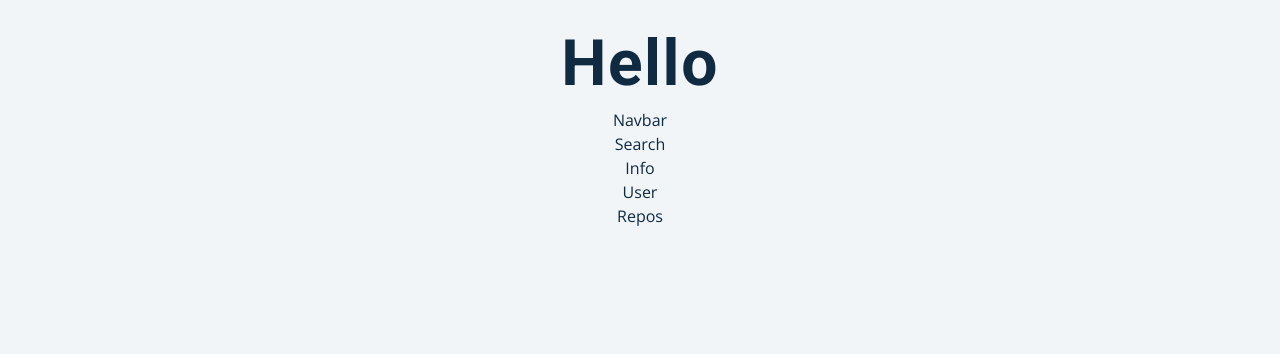
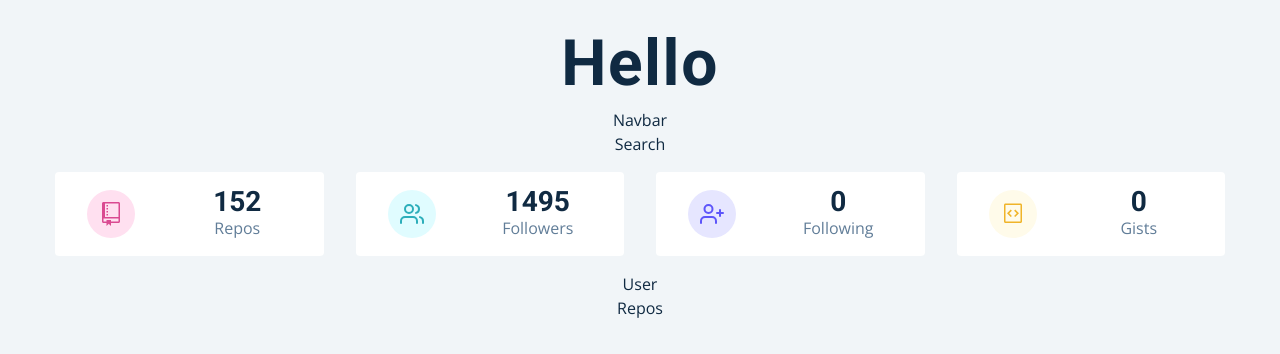
Before and after one commit to shaikat17/github-user-search-react, a React (Vite) app: page / in a window 1280 px wide. Shown: the top 354 px of the page. Built offline with nearby package versions, Linux system fonts and the light colour scheme.

Commit message:
totoal number of repo, follower, following are showing successfully

```diff
--- a/package.json
+++ b/package.json
@@ -15,6 +15,7 @@
     "match-sorter": "^6.3.1",
     "react": "^18.2.0",
     "react-dom": "^18.2.0",
+    "react-icons": "^4.8.0",
     "react-router-dom": "^6.10.0",
     "sort-by": "^1.2.0",
     "styled-components": "^5.3.10"
--- a/src/components/Info.jsx
+++ b/src/components/Info.jsx
@@ -1,13 +1,116 @@
-import { useContext } from "react"
-import { GithubContext } from "../context/context"
-
+import { useContext } from "react";
+import styled from "styled-components";
+import { GithubContext } from "../context/context";
+import { GoRepo, GoGist } from 'react-icons/go'
+import { FiUsers, FiUserPlus } from 'react-icons/fi'
 
 const Info = () => {
-  const data = useContext(GithubContext)
-  console.log(data)
+  const { githubUser } = useContext(GithubContext); // destructuring user data
+  const { public_repos, followers, following, public_gists } = githubUser;
+
+  // console.log(data);
+  const items = [
+    {
+      id: 1,
+      icon: <GoRepo className='icon' />,
+      label: 'repos',
+      value: public_repos,
+      color: 'pink',
+    },
+    {
+      id: 2,
+      icon: <FiUsers className='icon' />,
+      label: 'followers',
+      value: followers,
+      color: 'green',
+    },
+    {
+      id: 3,
+      icon: <FiUserPlus className='icon' />,
+      label: 'following',
+      value: following,
+      color: 'purple',
+    },
+    {
+      id: 4,
+      icon: <GoGist className='icon' />,
+      label: 'gists',
+      value: public_gists,
+      color: 'yellow',
+    },
+  ];
+
+  return <section className="section">
+    <Wrapper className="section-center">
+  {items.map(item => {
+    return <Item {...item} key={item.id} />
+  })}
+    </Wrapper>
+  </section>
+};
+
+const Item = ({ icon, label, value, color }) => {
   return (
-    <div>Info</div>
-  )
-}
+    <article className='item'>
+      <span className={color}>{icon}</span>
+      <div>
+        <h3>{value}</h3>
+        <p>{label}</p>
+      </div>
+    </article>
+  );
+};
 
-export default Info
+const Wrapper = styled.section`
+  display: grid;
+  grid-template-columns: repeat(auto-fill, minmax(200px, 1fr));
+  gap: 1rem 2rem;
+  @media (min-width: 640px) {
+    grid-template-columns: repeat(auto-fill, minmax(260px, 1fr));
+  }
+  .item {
+    border-radius: var(--radius);
+    padding: 1rem 2rem;
+    background: var(--clr-white);
+    display: grid;
+    grid-template-columns: auto 1fr;
+    column-gap: 3rem;
+    align-items: center;
+    span {
+      width: 3rem;
+      height: 3rem;
+      display: grid;
+      place-items: center;
+      border-radius: 50%;
+    }
+    .icon {
+      font-size: 1.5rem;
+    }
+    h3 {
+      margin-bottom: 0;
+      letter-spacing: 0;
+    }
+    p {
+      margin-bottom: 0;
+      text-transform: capitalize;
+    }
+    .pink {
+      background: #ffe0f0;
+      color: #da4a91;
+    }
+    .green {
+      background: var(--clr-primary-10);
+      color: var(--clr-primary-5);
+    }
+    .purple {
+      background: #e6e6ff;
+      color: #5d55fa;
+    }
+    .yellow {
+      background: #fffbea;
+      color: #f0b429;
+    }
+  }
+`;
+
+export default Info;
```
Also changed, not shown: 1 other file (tests, documents, lock files or other folders).
